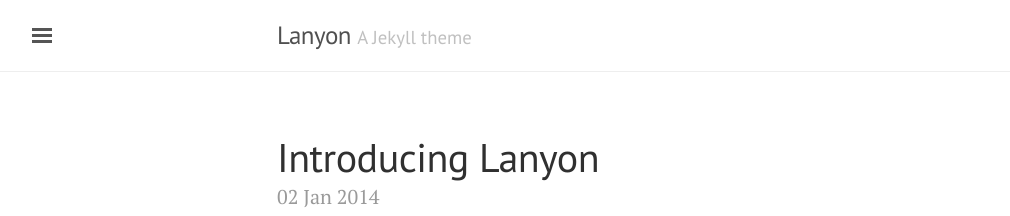
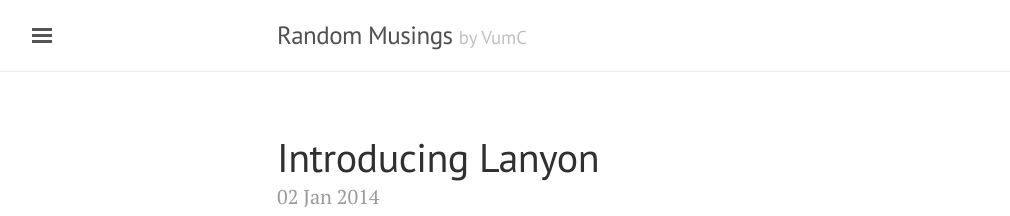
Before and after one commit to vumc/vumc.github.io, a Jekyll site: the page built from index.html, in a window 1280 px wide and 900 px high. Shown: the top 216 px of the window, without its empty margins (3-1013 px from the left). Built offline with Jekyll 4.4.1, drawn with Linux system fonts in a browser that asks for light colours; the list of posts is cut into pages by our own code.

Commit message:
remove the relative_permalinks configuration option

```diff
--- a/_config.yml
+++ b/_config.yml
@@ -1,22 +1,19 @@
 # Permalinks
 #
-# Use of `relative_permalinks` ensures post links from the index work properly.
-permalink:           pretty
-relative_permalinks: true
 
 # Setup
-title:               Lanyon
-tagline:             'A Jekyll theme'
+title:               Random Musings
+tagline:             'by VumC'
 description:         'A reserved <a href="http://jekyllrb.com" target="_blank">Jekyll</a> theme that places the utmost gravity on content with a hidden drawer. Made by <a href="https://twitter.com/mdo" target="_blank">@mdo</a>.'
-url:                 http://lanyon.getpoole.com
+url:                 https://vumc.github.io
 baseurl:             ''
 paginate:            5
 
 # About/contact
 author:
-  name:              Mark Otto
-  url:               https://twitter.com/mdo
-  email:             markdotto@gmail.com
+  name:              Vamsi Krishna BS
+  url:               https://twitter.com/vumcbs
+  email:             vumc.bs@gmail.com
 
 # Custom vars
 version:             1.0.0
```
